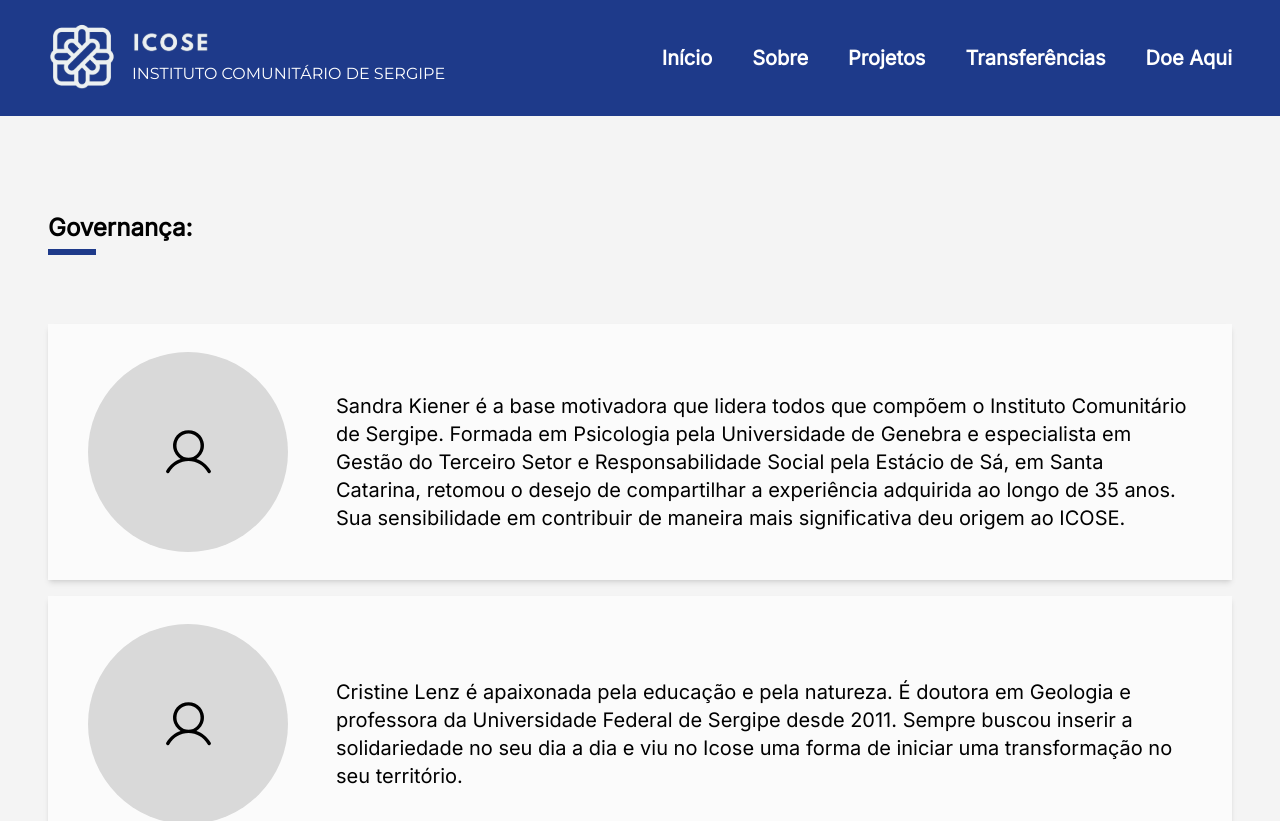
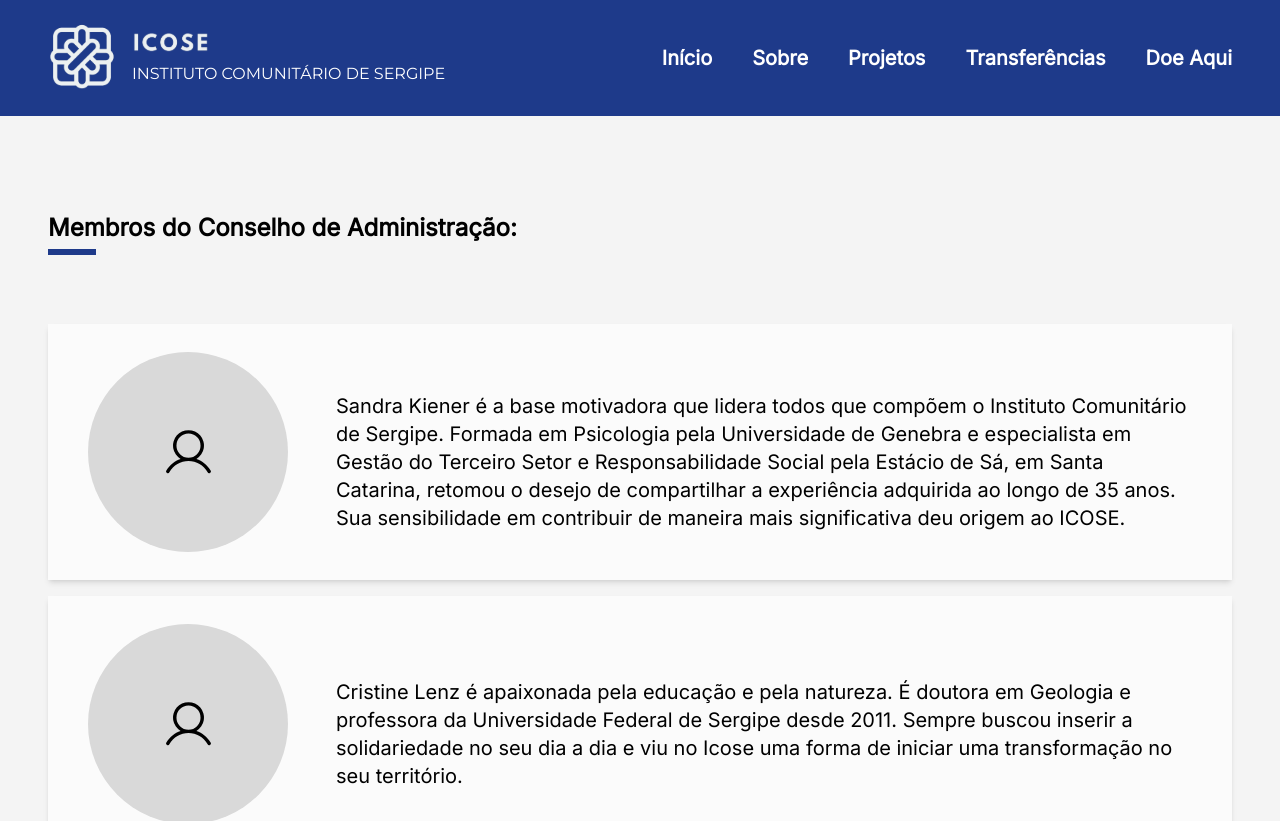
Before and after one commit to softeam-org/icose-web, a React (Vite) app: page /sobre in a window 1280 px wide. Shown: the top 821 px of the page. Built offline with nearby package versions, Linux system fonts and the light colour scheme.

Commit message:
modifica o título Governança para Membros do Conselho de Administração

```diff
--- a/src/Pages/Sobre.jsx
+++ b/src/Pages/Sobre.jsx
@@ -12,7 +12,7 @@ function About() {
         <section className="flex flex-col space-y-20 pt-24 pb-20">
           <Title
             color = "standed-blue."
-            content={"Governança:"}
+            content={"Membros do Conselho de Administração:"}
           />
           <div className="space-y-4">
             <CollaboratorCard
```
